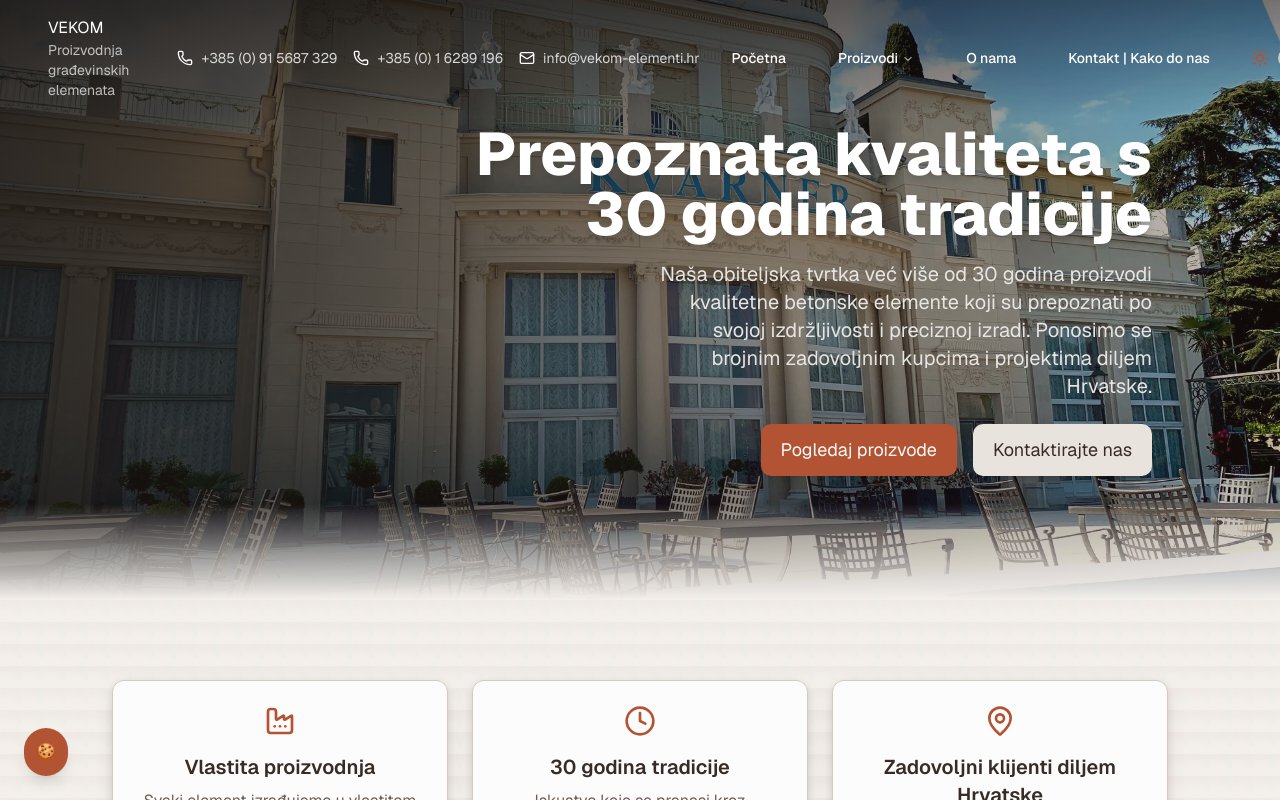
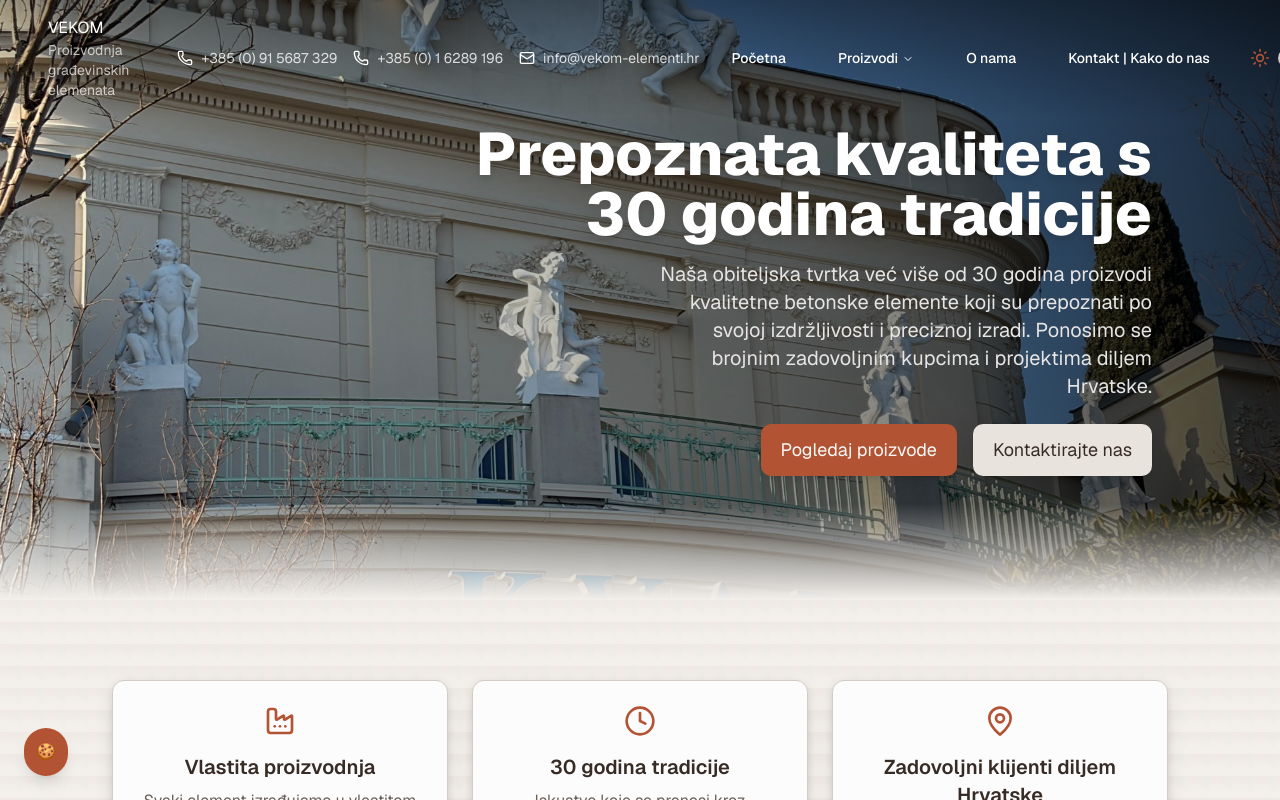
Before and after one commit to MarioZitko/vekom, a Next.js app: page / in a window 1280 px wide. Shown: the top 800 px of the page. Built offline with nearby package versions, Linux system fonts and the light colour scheme.

Commit message:
New hero and animations in o-nama

```diff
--- a/src/app/o-nama/page.tsx
+++ b/src/app/o-nama/page.tsx
@@ -1,30 +1,8 @@
 import Image from 'next/image';
 import Link from 'next/link';
-import { Hammer, ShieldCheck, Handshake } from 'lucide-react';
 import { Hero } from '@/components/custom/Hero';
 import { Reveal } from '@/components/custom/Reveal';
-import { Card, CardContent } from '@/components/ui/card';
-
-const values = [
-  {
-    icon: Hammer,
-    title: 'Kvaliteta',
-    description:
-      'Svaki element prolazi pažljivu kontrolu izrade, od odabira materijala do finalne obrade.',
-  },
-  {
-    icon: ShieldCheck,
-    title: 'Preciznost',
-    description:
-      'Radimo po strogim mjerama i standardima kako bi svaki proizvod savršeno pasao svojoj namjeni.',
-  },
-  {
-    icon: Handshake,
-    title: 'Partnerstvo',
-    description:
-      'Gradimo dugoročne odnose s klijentima, arhitektima i investitorima kroz povjerenje i dosljednost.',
-  },
-];
+import { AboutValues } from '@/components/custom/AboutValues';
 
 export default async function AboutPage() {
   return (
@@ -96,30 +74,7 @@ export default async function AboutPage() {
         </section>
 
         {/* Values Section */}
-        <section className="w-full py-16 md:py-24 bg-muted/40">
-          <div className="container mx-auto px-6 lg:px-12 max-w-6xl">
-            <Reveal>
-              <h2 className="text-3xl font-bold text-center text-secondary-foreground mb-12">
-                Zašto Vekom
-              </h2>
-            </Reveal>
-            <div className="grid gap-6 sm:grid-cols-3">
-              {values.map((value, index) => (
-                <Reveal key={value.title} delay={index * 100}>
-                  <Card className="h-full shadow-soft hover:shadow-soft-lg transition-shadow border-border">
-                    <CardContent className="pt-6 text-center">
-                      <value.icon className="w-8 h-8 mx-auto text-primary mb-4" />
-                      <h3 className="text-xl font-semibold text-secondary-foreground mb-2">
-                        {value.title}
-                      </h3>
-                      <p className="text-muted-foreground">{value.description}</p>
-                    </CardContent>
-                  </Card>
-                </Reveal>
-              ))}
-            </div>
-          </div>
-        </section>
+        <AboutValues />
 
         {/* Closing CTA */}
         <section className="w-full py-16 md:py-20 bg-secondary text-secondary-foreground">
--- /dev/null
+++ b/src/components/custom/AboutValues.tsx
@@ -0,0 +1,63 @@
+'use client';
+
+import { motion, useReducedMotion } from 'framer-motion';
+import { Hammer, ShieldCheck, Handshake } from 'lucide-react';
+import { Card, CardContent } from '@/components/ui/card';
+import { getMotionVariants } from '@/lib/motion';
+
+const values = [
+  {
+    icon: Hammer,
+    title: 'Kvaliteta',
+    description:
+      'Svaki element prolazi pažljivu kontrolu izrade, od odabira materijala do finalne obrade.',
+  },
+  {
+    icon: ShieldCheck,
+    title: 'Preciznost',
+    description:
+      'Radimo po strogim mjerama i standardima kako bi svaki proizvod savršeno pasao svojoj namjeni.',
+  },
+  {
+    icon: Handshake,
+    title: 'Partnerstvo',
+    description:
+      'Gradimo dugoročne odnose s klijentima, arhitektima i investitorima kroz povjerenje i dosljednost.',
+  },
+];
+
+export function AboutValues() {
+  const prefersReducedMotion = useReducedMotion();
+  const { container, item } = getMotionVariants(prefersReducedMotion);
+
+  return (
+    <section className="w-full py-16 md:py-24 bg-muted/40">
+      <div className="container mx-auto px-6 lg:px-12 max-w-6xl">
+        <h2 className="text-3xl font-bold text-center text-secondary-foreground mb-12">
+          Zašto Vekom
+        </h2>
+        <motion.div
+          className="grid gap-6 sm:grid-cols-3"
+          variants={container}
+          initial="hidden"
+          whileInView="visible"
+          viewport={{ once: true, amount: 0.2 }}
+        >
+          {values.map((value) => (
+            <motion.div key={value.title} variants={item}>
+              <Card className="h-full shadow-soft hover:shadow-soft-lg transition-shadow border-border">
+                <CardContent className="pt-6 text-center">
+                  <value.icon className="w-8 h-8 mx-auto text-primary mb-4" />
+                  <h3 className="text-xl font-semibold text-secondary-foreground mb-2">
+                    {value.title}
+                  </h3>
+                  <p className="text-muted-foreground">{value.description}</p>
+                </CardContent>
+              </Card>
+            </motion.div>
+          ))}
+        </motion.div>
+      </div>
+    </section>
+  );
+}
--- a/src/components/custom/Hero.tsx
+++ b/src/components/custom/Hero.tsx
@@ -24,14 +24,14 @@ const defaultCtas: HeroCta[] = [
 ];
 
 export function Hero({
-  imageSrc = '/images/hero/kva-glavna.jpg',
+  imageSrc = '/images/hero/hero.jpeg',
   imageAlt = 'Kvarner Opatija',
   heading = 'Prepoznata kvaliteta s 30 godina tradicije',
   subheading = 'Naša obiteljska tvrtka već više od 30 godina proizvodi kvalitetne betonske elemente koji su prepoznati po svojoj izdržljivosti i preciznoj izradi. Ponosimo se brojnim zadovoljnim kupcima i projektima diljem Hrvatske.',
   ctas = defaultCtas,
   heightClass = 'h-[75vh]',
   offsetForHeader = false,
-  objectPosition = 'center',
+  objectPosition = 'center 70%',
 }: HeroProps) {
   return (
     <section
@@ -49,7 +49,7 @@ export function Hero({
           priority
         />{' '}
         {/* Warm Overlay for Better Readability */}
-        <div className="absolute inset-0 bg-gradient-to-t from-[hsl(25,20%,8%)]/90 via-[hsl(20,25%,10%)]/75 to-[hsl(15,30%,15%)]/50 md:bg-gradient-to-r md:from-[hsl(25,20%,8%)]/85 md:via-[hsl(20,25%,10%)]/60 md:to-[hsl(15,30%,15%)]/30"></div>
+        <div className="absolute inset-0 bg-gradient-to-t from-black/60 via-black/40 to-black/20 md:bg-gradient-to-r md:from-transparent md:via-black/30 md:to-black/75"></div>{' '}
         {/* Bottom fade into page background */}
         <div className="absolute inset-x-0 bottom-0 h-24 bg-gradient-to-t from-background to-transparent"></div>
       </div>
```
Also changed, not shown: public/images/hero/hero.jpeg (added).
